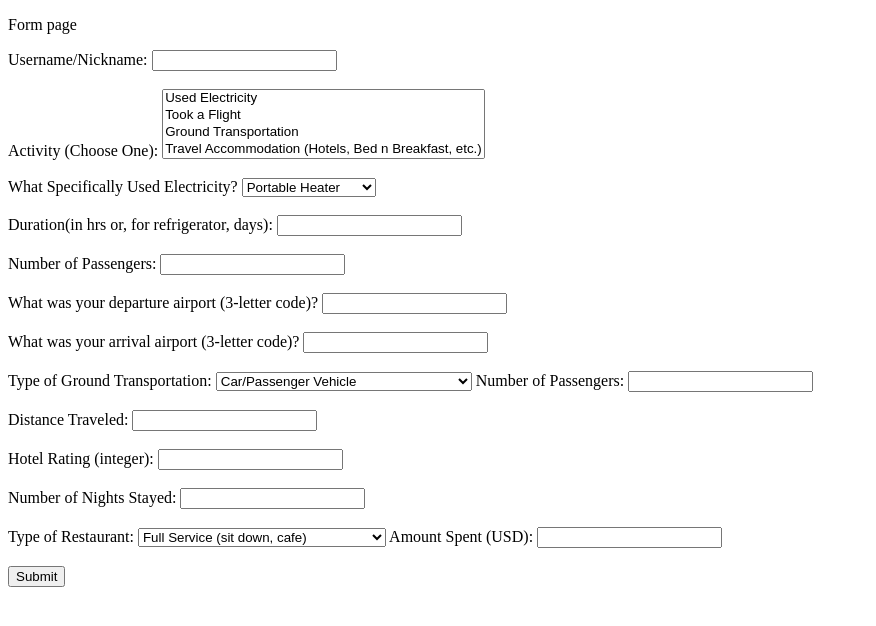
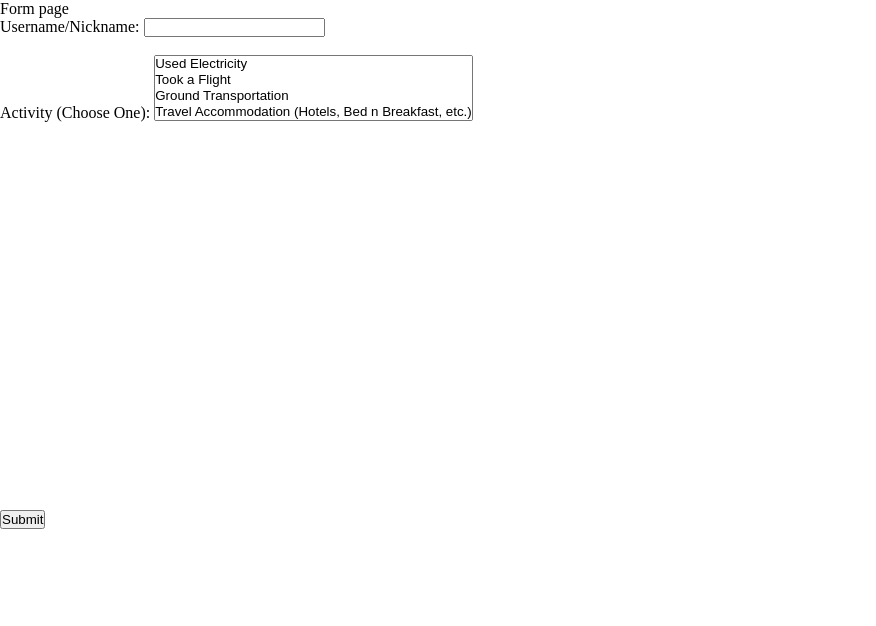
Before and after one commit to nocturne-1/carbon-estimator, a Flask app: page /add_data in a window 1280 px wide. Shown: the top 626 px of the page, without its empty margins (0-876 px from the left). Run offline with Flask 3, Linux system fonts and the light colour scheme.

Commit message:
changed question visibility(?)

```diff
--- /dev/null
+++ b/static/style.css
@@ -0,0 +1,105 @@
+* {
+    margin: 0px;
+    padding: 0px;
+}
+/* Question visibility - hidden at first */
+#elecactivity {
+    visibility: hidden;
+}
+
+#electricity_activity {
+    visibility: hidden;
+}
+
+#timing {
+    visibility: hidden;
+}
+
+#duration {
+    visibility: hidden;
+}
+
+#people_flight {
+    visibility: hidden;
+}
+
+#passengers {
+    visibility: hidden;
+}
+
+#leaving {
+    visibility: hidden;
+}
+
+#departure {
+    visibility: hidden;
+}
+
+#returning {
+    visibility: hidden;
+}
+
+#arrival {
+    visibility: hidden;
+}
+
+#moving_type {
+    visibility: hidden;
+}
+
+#transport_type {
+    visibility: hidden;
+}
+
+#people_ground {
+    visibility: hidden;
+}
+
+#passengers_ground {
+    visibility: hidden;
+}
+
+#distance_ground {
+    visibility: hidden;
+}
+
+#distance_transport {
+    visibility: hidden;
+}
+
+#stars {
+    visibility: hidden;
+}
+
+#rating {
+    visibility: hidden;
+}
+
+#days {
+    visibility: hidden;
+}
+
+#nights {
+    visibility: hidden;
+}
+
+#eating_type {
+    visibility: hidden;
+}
+
+#restaurant_type {
+    visibility: hidden;
+}
+
+#money {
+    visibility: hidden;
+}
+
+#spent {
+    visibility: hidden;
+}
+
+/* Class to make visible when needed */
+.make_visible {
+    visibility: visible;
+}
--- a/templates/form.html
+++ b/templates/form.html
@@ -7,6 +7,8 @@
             <meta name="viewport" content="width=device-width, initial-scale=1.0">
 
             <script src="{{ url_for('static', filename='app.js') }}"></script>
+
+            <link rel="stylesheet" href="{{ url_for('static', filename='style.css') }}">
     </head>
     <body>
         <p>Form page</p>
@@ -23,7 +25,7 @@
                     <option value="restaurant">Restaurant/Eating Joint</option>
                 </select><br><br>
 
-                <label for="electricity_activity">What Specifically Used Electricity? </label>
+                <label id="elecactivity" for="electricity_activity">What Specifically Used Electricity? </label>
                 <select id="electricity_activity" name="electricity_activity">
                     <option value="heating">Portable Heater</option>
                     <option value="cooling">A/C (Window/Wall)</option>
@@ -36,17 +38,17 @@
                     <option value="electronic_laptop">Laptop</option>
                     <option value="electronic_monitor">Monitor</option>
                 </select><br><br>
-                <label for="duration">Duration(in hrs or, for refrigerator, days): </label>
+                <label id="timing" for="duration">Duration(in hrs or, for refrigerator, days): </label>
                 <input id="duration" type="text" name="duration"><br><br>
 
-                <label for="passengers">Number of Passengers: </label>
+                <label id="people_flight" for="passengers">Number of Passengers: </label>
                 <input id="passengers" type="text" name="passengers"><br><br>
-                <label for="departure">What was your departure airport (3-letter code)?</label>
+                <label id="leaving" for="departure">What was your departure airport (3-letter code)?</label>
                 <input id="departure" type="text" name="departure"><br><br>
-                <label for="arrival">What was your arrival airport (3-letter code)?</label>
+                <label id="returning" for="arrival">What was your arrival airport (3-letter code)?</label>
                 <input id="arrival" type="text" name="arrival"><br><br>
 
-                <label for="transport_type">Type of Ground Transportation:</label>
+                <label id="moving_type" for="transport_type">Type of Ground Transportation:</label>
                 <select id="transport_type" name="transport_type">
                     <option value="car">Car/Passenger Vehicle</option>
                     <option value="bus">Bus</option>
@@ -54,23 +56,23 @@
                     <option value="transit_rail">Transit Rail (Subway, Tram, Commuter)</option>
                     <option value="motorcycle">Motorcycle</option>
                 </select>
-                <label for="passengers_ground">Number of Passengers: </label>
+                <label id="people_ground" for="passengers_ground">Number of Passengers: </label>
                 <input id="passengers_ground" type="text" name="passengers_ground"><br><br>
-                <label for="distance_transport">Distance Traveled: </label>
+                <label id="distance_ground" for="distance_transport">Distance Traveled: </label>
                 <input id="distance_transport" type="text" name="distance_transport"><br><br>
 
-                <label for="rating">Hotel Rating (integer): </label>
+                <label id="stars" for="rating">Hotel Rating (integer): </label>
                 <input id="rating" type="text" name="rating"><br><br>
-                <label for="nights">Number of Nights Stayed: </label>
+                <label id="days" for="nights">Number of Nights Stayed: </label>
                 <input id="nights" type="text" name="nights"><br><br>
 
-                <label for="restaurant_type">Type of Restaurant: </label>
+                <label id="eating_type" for="restaurant_type">Type of Restaurant: </label>
                 <select id="restaurant_type" name="restaurant_type">
                     <option value="full_service">Full Service (sit down, cafe)</option>
                     <option value="limited_service">Limited Service (fast food, fast casual)</option>
                     <option value="other">Other (bar, snack joint, etc.)</option>
                 </select>
-                <label for="spent">Amount Spent (USD): </label>
+                <label id="money" for="spent">Amount Spent (USD): </label>
                 <input id="spent" type="text" name="spent"><br><br>
 
                 <button id="submitForm" type="submit">Submit</button>
```
Also changed, not shown: static/app.js (+91 -1 lines).
